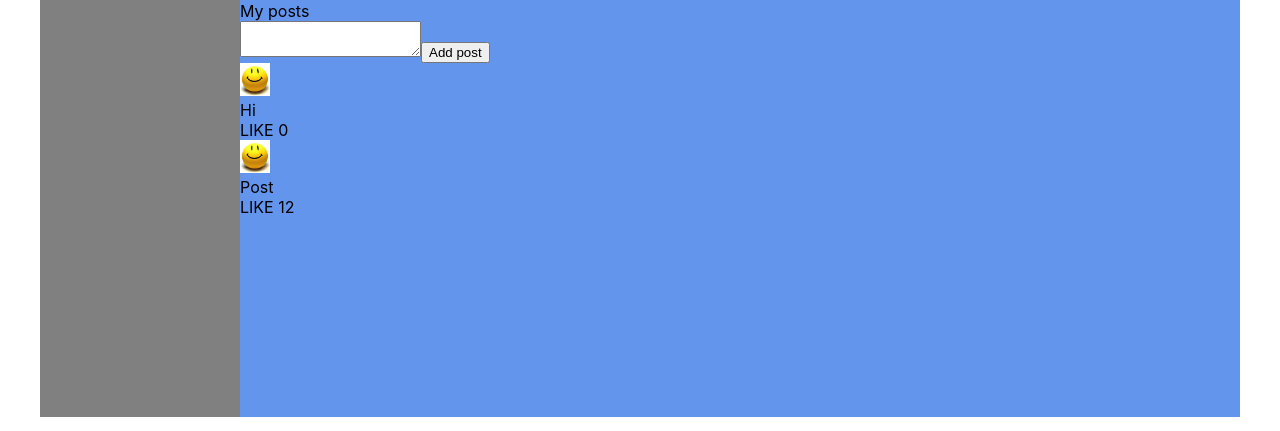
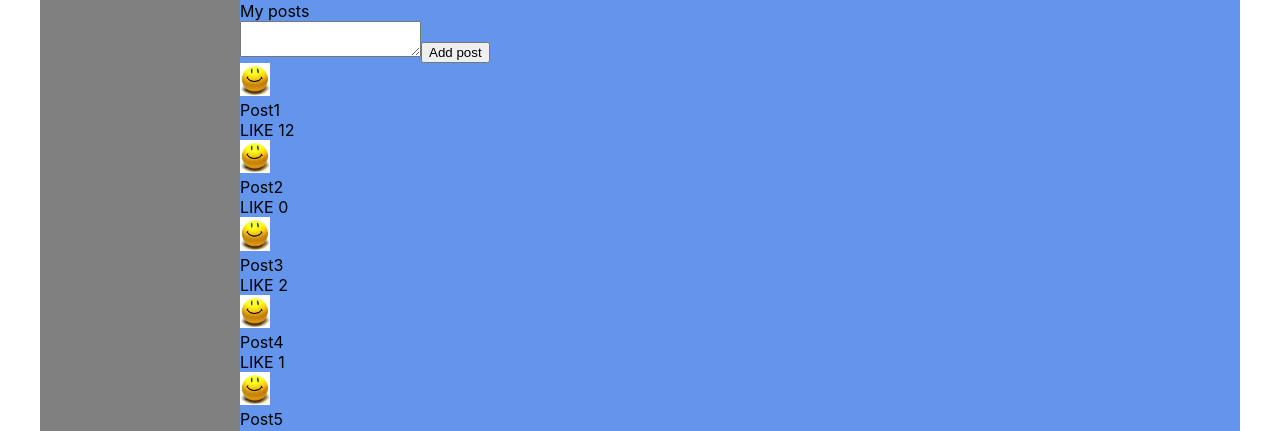
Before and after one commit to Knakna/samurai-way, a React (Create React App) app: page /profile in a window 1280 px wide. Shown: the part 383-814 px from the top of the page. Built offline with nearby package versions, Linux system fonts and the light colour scheme.

Commit message:
add state

```diff
--- a/src/App.tsx
+++ b/src/App.tsx
@@ -8,8 +8,13 @@ import {BrowserRouter, Route, Switch} from 'react-router-dom';
 import {News} from './components/news/News';
 import {Music} from './components/music/Music';
 import {Settings} from './components/settings/Settings';
+import {StateType} from './components/redux/state';
 
-function App() {
+type AppType = {
+    state: StateType
+}
+
+function App(props: AppType) {
     return (
         <BrowserRouter>
             <div className="app-wrapper">
@@ -18,11 +23,13 @@ function App() {
                 <Navbar/>
                 <div className="app-wrapper-content">
                     <Switch>
-                        <Route path='/profile' component={Profile}/>
-                        <Route path='/dialogs' component={Dialogs}/>
-                        <Route path='/news' component={News}/>
-                        <Route path='/music' component={Music}/>
-                        <Route path='/settings' component={Settings}/>
+                        {/*<Route path='/profile' component={Profile}/>*/}
+
+                        <Route path='/profile' render={() => <Profile profilePage={props.state.profilePage}/>}/>
+                        <Route path='/dialogs' render={() => <Dialogs dialogsPage={props.state.dialogsPage}/>}/>
+                        <Route path='/news' render={() => <News/>}/>
+                        <Route path='/music' render={() => <Music/>}/>
+                        <Route path='/settings' render={() => <Settings/>}/>
                     </Switch>
                 </div>
             </div>
--- a/src/components/dialogs/Dialogs.tsx
+++ b/src/components/dialogs/Dialogs.tsx
@@ -2,23 +2,37 @@ import React from 'react';
 import s from './Dialogs.module.scss'
 import {DialogItem} from './dialogItem/DialogItem';
 import {Message} from './message/Message';
+import {DialogsPage} from '../redux/state';
 
 
+type DialogsType = {
+    dialogsPage: DialogsPage
+}
 
-export function Dialogs() {
+
+export function Dialogs(props: DialogsType) {
+
+
+    const dialogsElements = props.dialogsPage.dialogs.map(d => <DialogItem key={d.id} name={d.name} id={d.id}/>)
+
+    const messagesElements = props.dialogsPage.messages.map(m => <Message key={m.id} message={m.message}/>)
+
     return (
+
         <div className={s.dialogs}>
             <div className={s.dialogsItems}>
-                <DialogItem name={'Olia'} id={1}/>
-                <DialogItem name={'Lena'} id={2}/>
-                <DialogItem name={'Max'} id={3}/>
-                <DialogItem name={'Alex'} id={4}/>
-                <DialogItem name={'Nelly'} id={5}/>
+                {/*<DialogItem name={'Olia'} id={1}/>*/}
+                {/*<DialogItem name={'Lena'} id={2}/>*/}
+                {/*<DialogItem name={'Max'} id={3}/>*/}
+                {/*<DialogItem name={'Alex'} id={4}/>*/}
+                {/*<DialogItem name={'Nelly'} id={5}/>*/}
+                {dialogsElements}
             </div>
             <div className={s.messages}>
-                <Message message={'Hi'}/>
-                <Message message={'Hello'}/>
-                <Message message={'Yo'}/>
+                {/*<Message message={'Hi'}/>*/}
+                {/*<Message message={'Hello'}/>*/}
+                {/*<Message message={'Yo'}/>*/}
+                {messagesElements}
             </div>
         </div>
     );
--- a/src/components/dialogs/dialogItem/DialogItem.tsx
+++ b/src/components/dialogs/dialogItem/DialogItem.tsx
@@ -7,11 +7,12 @@ type DialogItemType = {
     name: string
 }
 
+
 export function DialogItem(props: DialogItemType) {
     let path = '/dialogs/' + props.id
 
     return (
-        <div >
+        <div>
             <NavLink to={path} className={s.dialog} activeClassName={s.active}>{props.name}</NavLink>
         </div>
     )
--- a/src/components/dialogs/message/Message.tsx
+++ b/src/components/dialogs/message/Message.tsx
@@ -1,11 +1,11 @@
 import s from '../Dialogs.module.scss';
 import React from 'react';
-
 
 
 type MessageType = {
     message: string
 }
+
 
 export function Message(props: MessageType) {
 
--- a/src/components/profile/Profile.tsx
+++ b/src/components/profile/Profile.tsx
@@ -2,14 +2,19 @@ import React from 'react';
 import s from './Profile.module.scss'
 import {MyPosts} from './myPosts/MyPosts';
 import {ProfileInfo} from './profileInfo/ProfileInfo';
+import {ProfilePage} from '../redux/state';
 
 
-export function Profile() {
+type ProfileType = {
+    profilePage: ProfilePage
+}
+
+export function Profile(props: ProfileType) {
     return (
         <div className={s.profile}>
             <div>
                 <ProfileInfo/>
-                <MyPosts/>
+                <MyPosts posts={props.profilePage.posts}/>
             </div>
         </div>
     );
--- a/src/components/profile/myPosts/MyPosts.tsx
+++ b/src/components/profile/myPosts/MyPosts.tsx
@@ -1,10 +1,22 @@
 import React from 'react';
 import s from './MyPosts.module.scss'
+import {PostType} from '../../redux/state';
 import {Post} from './post/Post';
 
 
-export function MyPosts() {
+type MyPostsType = {
+    posts: PostType[]
+}
 
+
+export function MyPosts(props: MyPostsType) {
+    const postsElements = props.posts.map(p => <Post key={p.id} message={p.message} likesCount={p.likesCount}/>)
+
+    /*export function MyPosts({ posts }: MyPostsType) {
+        const postsElements = posts.map(p =>  <Post message={p.message} likesCount={p.likesCount}/>)*/
+    /*const onChange = (event: ChangeEvent<HTMLInputElement>) => {
+        console.log(event.currentTarget.value);
+    }*/
     return (
         <div className={s.myPosts}>
             My posts
@@ -14,8 +26,10 @@ export function MyPosts() {
             </div>
 
             <div className={s.posts}>
-                <Post message='Hi' likesCount={0}/>
-                <Post message='Post' likesCount={12}/>
+                {/*<Post message='Hi' likesCount={0}/>*/}
+                {/*<Post message='Post' likesCount={12}/>*/}
+                {/*<input type="text" onChange={onChange}/>*/}
+                {postsElements}
             </div>
         </div>
     );
--- /dev/null
+++ b/src/components/redux/state.ts
@@ -0,0 +1,64 @@
+export type PostType = {
+    id: number
+    message: string
+    likesCount: number
+}
+
+export type DialogType = {
+    id: number
+    name: string
+}
+
+export type MessageType = {
+    id: number
+    message: string
+}
+
+export type ProfilePage = {
+    posts: PostType[]
+}
+
+export type DialogsPage = {
+    dialogs: DialogType[]
+    messages: MessageType[]
+}
+
+export  type StateType = {
+    profilePage: ProfilePage
+    dialogsPage: DialogsPage
+}
+
+
+const state = {
+    profilePage: {
+        posts: [
+            {id: 1, message: 'Post1', likesCount: 12},
+            {id: 2, message: 'Post2', likesCount: 0},
+            {id: 3, message: 'Post3', likesCount: 2},
+            {id: 4, message: 'Post4', likesCount: 1},
+            {id: 5, message: 'Post5', likesCount: 120},
+        ]
+    },
+
+    dialogsPage: {
+        dialogs: [
+            {id: 1, name: 'Olia'},
+            {id: 2, name: 'Lena'},
+            {id: 3, name: 'Max'},
+            {id: 4, name: 'Alex'},
+            {id: 5, name: 'Nelly'},
+        ],
+
+        messages: [
+            {id: 1, message: 'Hi'},
+            {id: 2, message: 'Hello'},
+            {id: 3, message: 'Max'},
+            {id: 4, message: 'Alex'},
+            {id: 5, message: 'Nelly'},
+        ]
+
+    }
+
+}
+
+export default state;
--- a/src/index.tsx
+++ b/src/index.tsx
@@ -2,8 +2,11 @@ import React from 'react';
 import ReactDOM from 'react-dom';
 import './index.css';
 import App from './App';
+import state from './components/redux/state';
+
+
 
 ReactDOM.render(
-    <App/>,
+    <App state={state}/>,
     document.getElementById('root')
 );
```
